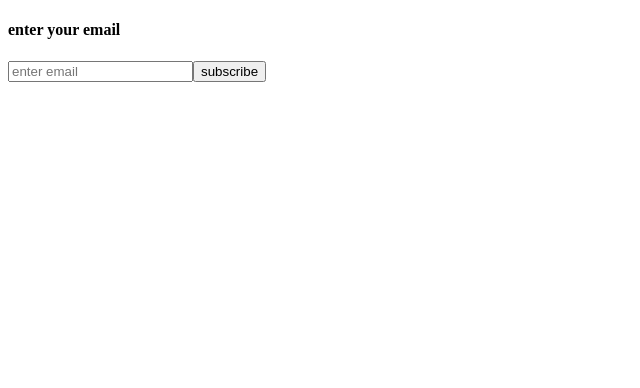
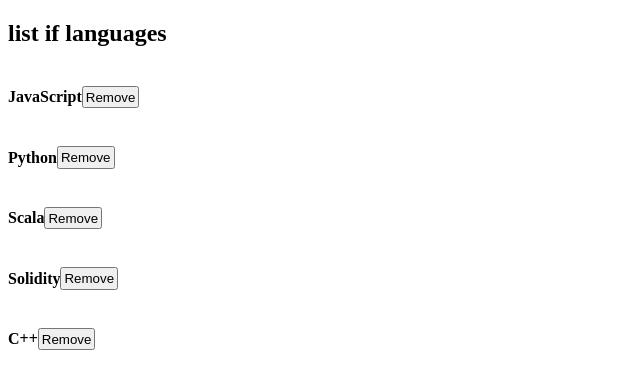
Before and after one commit to swethaogeti/react-hooks-practice, a React (Create React App) app: page / in a window 1280 px wide. Shown: the top 388 px of the page, without its empty margins (0-640 px from the left). Built offline with nearby package versions, Linux system fonts and the light colour scheme.

Commit message:
initial commit solve

```diff
--- a/src/App.js
+++ b/src/App.js
@@ -15,6 +15,7 @@ import { ToDOList } from "./practiceSet-1/ToDoList";
 import { DisplayHelloHi } from "./practiceSet-1/DisplayHelloHi";
 import { CarList } from "./practiceSet-1/CarList";
 import { SubcribeEmail } from "./practiceSet-1/SubcribeEmail";
+import { RemoveItem } from "./practiceSet-1/RemoveItem";
 export default function App() {
   return (
     <div className="App">
@@ -33,7 +34,8 @@ export default function App() {
       {/* <ToDOList /> */}
       {/* <DisplayHelloHi /> */}
       {/* <CarList /> */}
-      <SubcribeEmail />
+      {/* <SubcribeEmail /> */}
+      <RemoveItem />
     </div>
   );
 }
--- /dev/null
+++ b/src/practiceSet-1/RemoveItem.js
@@ -0,0 +1,55 @@
+import { useState } from "react";
+
+export const RemoveItem = () => {
+  const data = [
+    {
+      id: 1,
+      item: "JavaScript"
+    },
+    {
+      id: 2,
+      item: "Python"
+    },
+    {
+      id: 3,
+      item: "Scala"
+    },
+    {
+      id: 4,
+      item: "Solidity"
+    },
+    {
+      id: 5,
+      item: "C++"
+    }
+  ];
+
+  const [langList, setLangList] = useState(data);
+
+  const removeItem = (id) => {
+    setLangList((prev) => prev.filter((item) => item.id !== id));
+  };
+
+  return (
+    <div>
+      <h2>list if languages</h2>
+      {langList.length > 0 ? (
+        langList?.map((ele) => {
+          return (
+            <div key={ele.id} style={{ display: "flex", alignItems: "center" }}>
+              <h4>{ele.item}</h4>
+              <button
+                style={{ padding: "2px", height: "1.4rem" }}
+                onClick={() => removeItem(ele.id)}
+              >
+                Remove
+              </button>
+            </div>
+          );
+        })
+      ) : (
+        <h2>empty list</h2>
+      )}
+    </div>
+  );
+};
```
